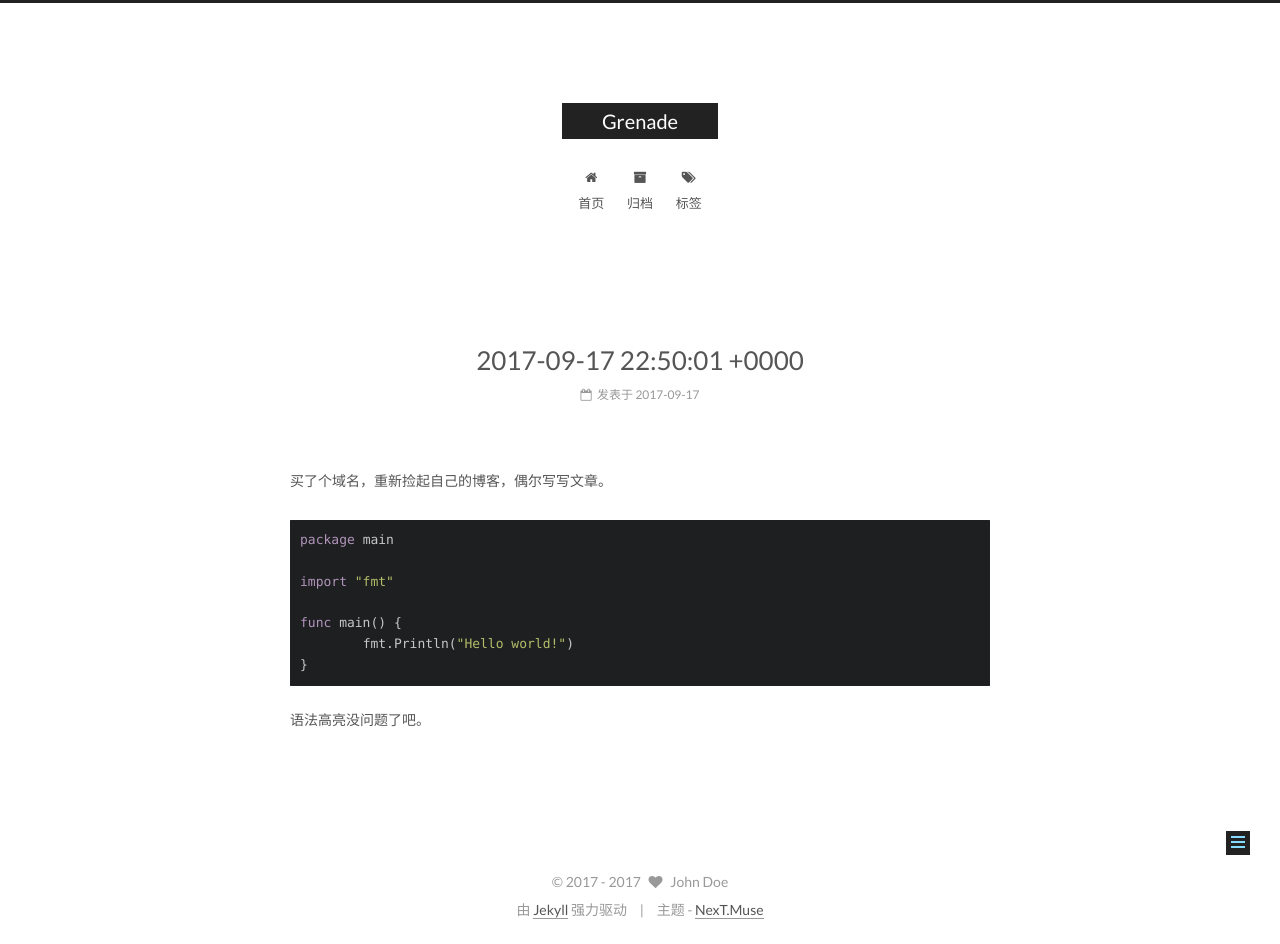
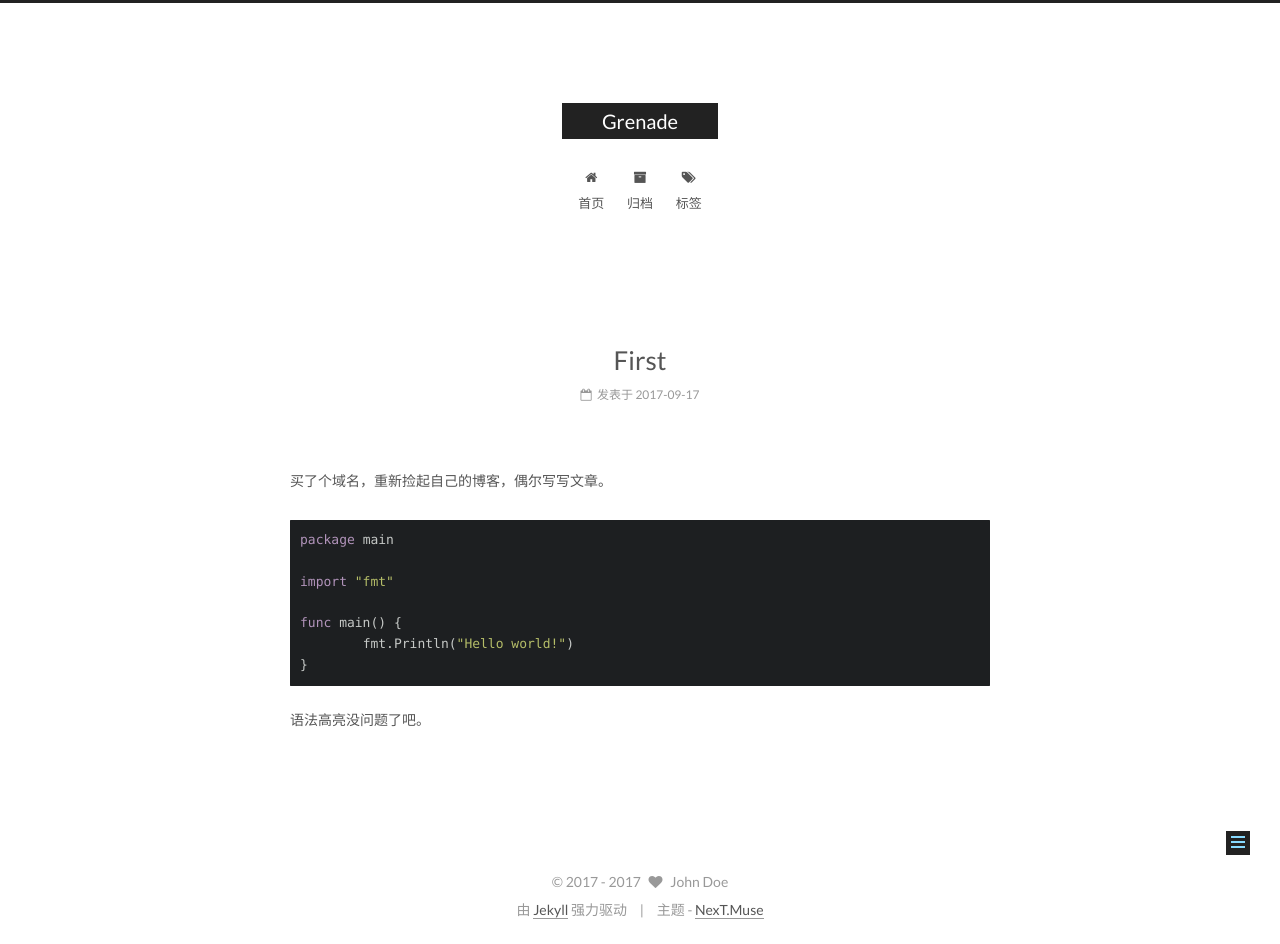
Before and after one commit to AaronWharton/AaronWharton.github.io, a Jekyll site: the page built from _posts/2017-09-17-first.md, in a window 1280 px wide. Built offline with Jekyll 4.4.1, drawn with Linux system fonts in a browser that asks for light colours.

```diff
--- a/_posts/2017-09-17-first.md
+++ b/_posts/2017-09-17-first.md
@@ -1,5 +1,5 @@
 ---
-title: 2017-09-17 22:50:01
+title: First
 categories:
 tags:
 ---
```
